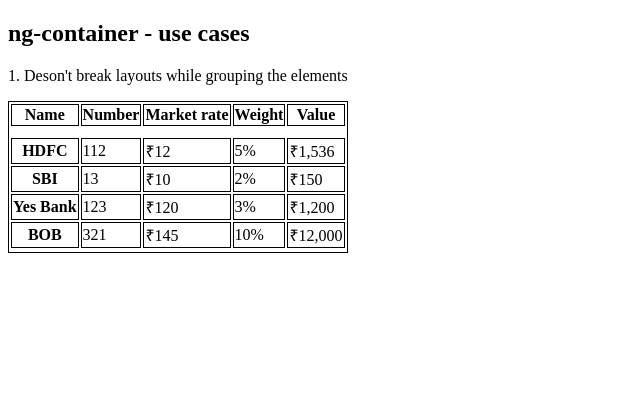
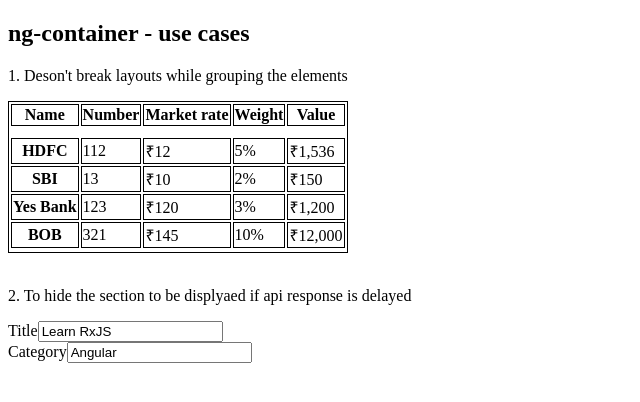
Before and after one commit to Manishh09/angular-bestpractices, an Angular app: page /ng-container in a window 1280 px wide. Shown: the top 402 px of the page, without its empty margins (0-640 px from the left). Built offline with nearby package versions, Linux system fonts and the light colour scheme.

Commit message:
added ng-container usecase 2

```diff
--- a/src/app/ng-container-template/ng-cotainer-demo/ng-cotainer-demo.component.html
+++ b/src/app/ng-container-template/ng-cotainer-demo/ng-cotainer-demo.component.html
@@ -34,3 +34,22 @@
     </tr>
   </tbody>
 </table>
+
+<br>
+
+<p>2. To hide the section to be displyaed if api response is delayed</p>
+<ng-template #load>
+  <p>Loading...</p>
+</ng-template>
+<ng-container *ngIf="blogs; else load">
+  <form>
+    <div>
+      <label for="title">Title</label>
+      <input type="text" name="title" id="title" [value]="blogs.title">
+    </div>
+    <div>
+      <label for="category">Category</label>
+      <input type="text" name="category" id="category" [value]="blogs.category">
+    </div>
+  </form>
+</ng-container>
--- a/src/app/ng-container-template/ng-cotainer-demo/ng-cotainer-demo.component.ts
+++ b/src/app/ng-container-template/ng-cotainer-demo/ng-cotainer-demo.component.ts
@@ -1,6 +1,9 @@
 import { Component, OnInit } from '@angular/core';
+import { concat, concatMap } from 'rxjs';
 import { Statistics } from 'src/app/constants/constants';
+import { Blog } from 'src/app/models/blog';
 import { Stats } from 'src/app/models/stats';
+import { DataService } from 'src/app/services/data.service';
 
 @Component({
   selector: 'app-ng-cotainer-demo',
@@ -16,18 +19,20 @@ export class NgCotainerDemoComponent implements OnInit {
     {head: 'Weight', id: 4},
     {head: 'Value', id: 5}
   ]
-  constructor() { }
+  blogs!: Blog;
+  constructor(private _dataServ: DataService) { }
 
   ngOnInit(): void {
-    this.data.map(( x: any, index)=> {
-      this.headerList.forEach( (head, id) =>{
-        if(index === id){
-          x['head'] = head.head;
-        }
-      })
-    })
-    console.log(this.data);
+    this._dataServ.getUserData()
+    .pipe(
+      concatMap(user => this._dataServ.getBlogById(user.id))
+    ).subscribe({
+      next: (resp: Blog) => {
+        this.blogs = resp;
+      }
+    }
 
+    );
   }
 
 }
```
